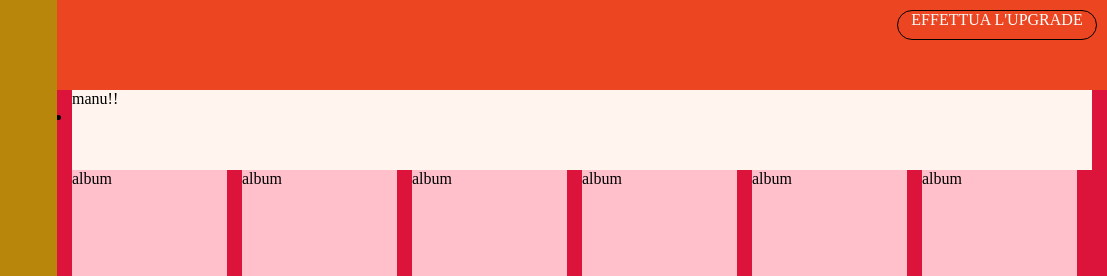
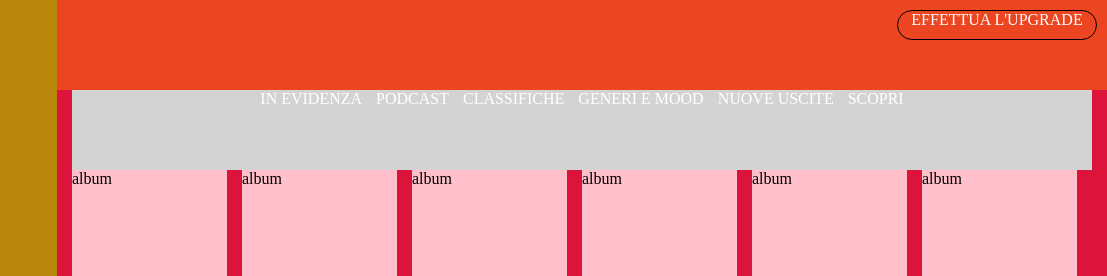
Before and after one commit to GiuseppeColucci/html-css-spotifyweb, a plain HTML site: page index.html in a window 1280 px wide. Shown: the top 276 px of the page, 173-1280 px from the left. Drawn offline with Linux system fonts and the light colour scheme.

Commit message:
content menu fatta

```diff
--- a/css/styles.css
+++ b/css/styles.css
@@ -117,10 +117,28 @@
     background-color:rgba(255, 129, 4, 0.45);
     z-index: 1;
 }
+/* FINE top menu */
+
+/* INIZIO CONTENT MENU */
+
 .content-menu{
     height: 80px;
-    background-color: seashell;
+    background-color: lightgrey;
+    display: flex;
+    justify-content: center;
 }
+.content-menu ul li{
+    list-style: none;
+    display:inline-block;
+    margin: 0 5px;
+
+
+}
+.content-menu ul li a{
+    text-decoration: none;
+    color: white;
+}
+/* FINE CONTENT MENU */
 .content .scrollable{
     background-color: crimson;
     position: absolute;
--- a/index.html
+++ b/index.html
@@ -79,9 +79,26 @@
 
                 <div class="scrollable">
                     <div class="content-menu">
-                        manu!!
+
                         <ul>
-                            <li></li>
+                            <li>
+                                <a href="">IN EVIDENZA</a>
+                            </li>
+                            <li>
+                                <a href="">PODCAST</a>
+                            </li>
+                            <li>
+                                <a href="">CLASSIFICHE</a>
+                            </li>
+                            <li>
+                                <a href="">GENERI E MOOD</a>
+                            </li>
+                            <li>
+                                <a href="">NUOVE USCITE</a>
+                            </li>
+                            <li>
+                                <a href="">SCOPRI</a>
+                            </li>
                         </ul>
                     </div>
                     <div class="content-category">
```
